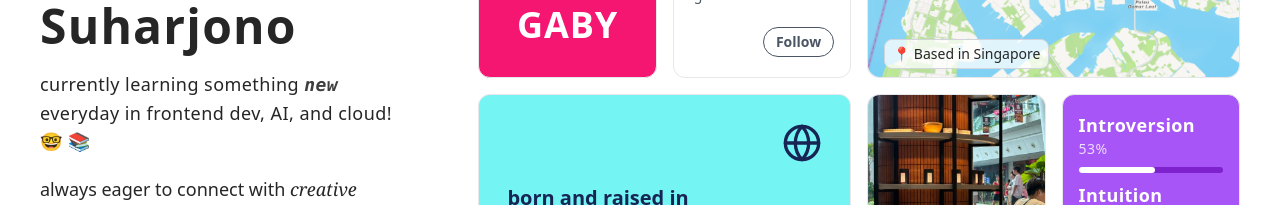
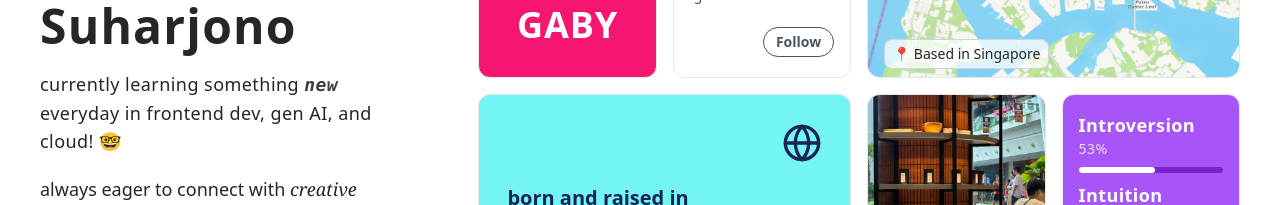
Before and after one commit to gabriellenicole/bento-website, a React (Vite) app: page / in a window 1280 px wide. Shown: the part 311-516 px from the top of the page. Built offline with nearby package versions, Linux system fonts and the light colour scheme.

Commit message:
chore: update about me

```diff
--- a/src/components/section/hero.tsx
+++ b/src/components/section/hero.tsx
@@ -12,7 +12,7 @@ export default function Hero() {
           <p className="text-base font-light tracking-wide xl:text-lg">
             currently learning something{' '}
             <span className="animate-pulse font-mono font-semibold italic">new</span> everyday in
-            frontend dev, AI, and cloud! 🤓 📚
+            frontend dev, gen AI, and cloud! 🤓
           </p>
           <p className="text-base font-light xl:text-lg">
             always eager to connect with <span className="font-serif italic">creative people</span>{' '}
```
